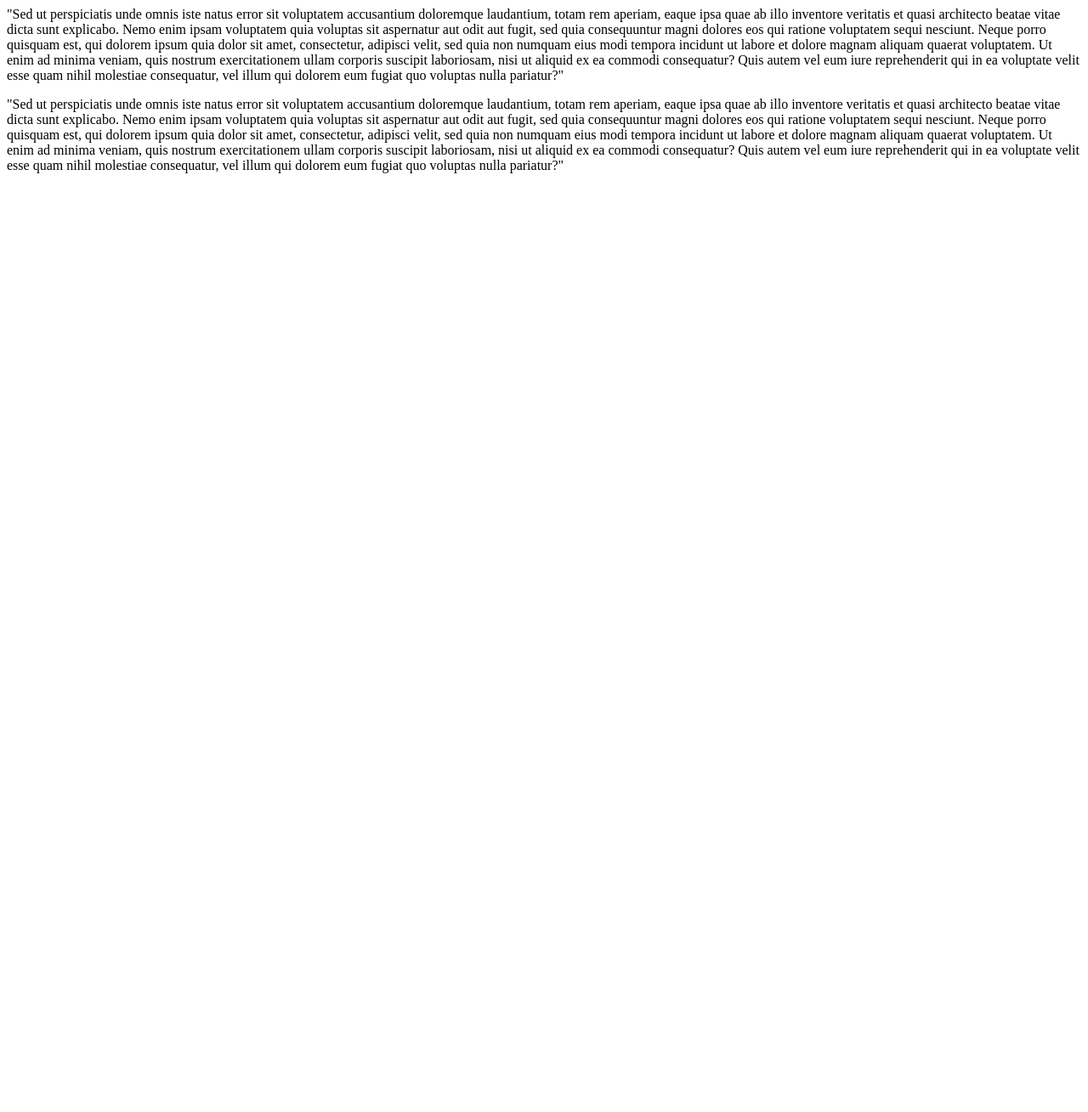
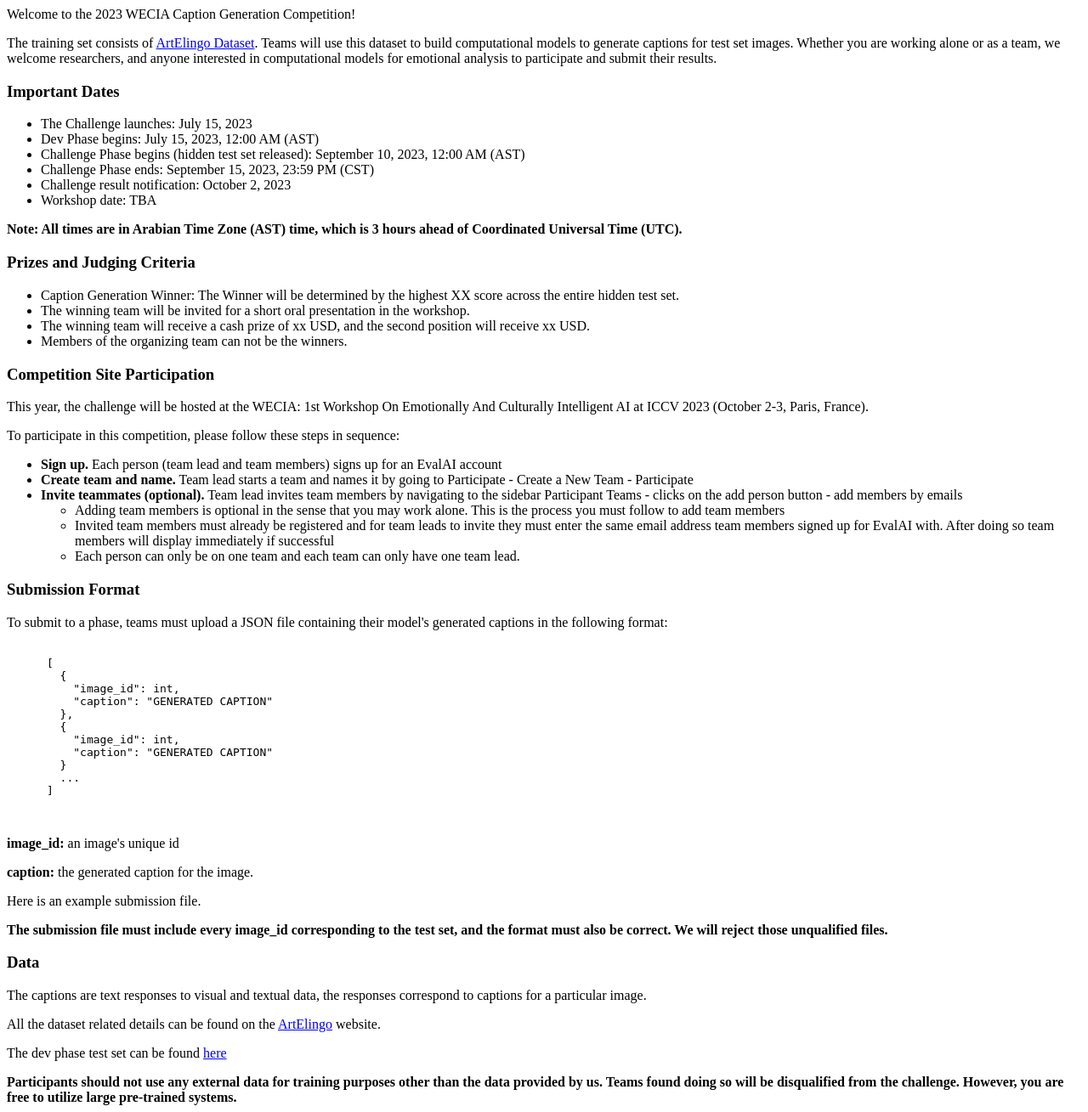
Before and after one commit to iccv23-wecia/caption, a Python web app: template templates/description.html in a window 1280 px wide. Shown: the whole page at 85% size. Before the commit the page ends 204 px from the top, so only its background shows below. Run offline with Jinja, Linux system fonts and the light colour scheme; the template is opened without the code that fills it, so the values that code supplies are empty.

Commit message:
Update description.html

```diff
--- a/templates/description.html
+++ b/templates/description.html
@@ -1,3 +1,79 @@
-<p>"Sed ut perspiciatis unde omnis iste natus error sit voluptatem accusantium doloremque laudantium, totam rem aperiam, eaque ipsa quae ab illo inventore veritatis et quasi architecto beatae vitae dicta sunt explicabo. Nemo enim ipsam voluptatem quia voluptas sit aspernatur aut odit aut fugit, sed quia consequuntur magni dolores eos qui ratione voluptatem sequi nesciunt. Neque porro quisquam est, qui dolorem ipsum quia dolor sit amet, consectetur, adipisci velit, sed quia non numquam eius modi tempora incidunt ut labore et dolore magnam aliquam quaerat voluptatem. Ut enim ad minima veniam, quis nostrum exercitationem ullam corporis suscipit laboriosam, nisi ut aliquid ex ea commodi consequatur? Quis autem vel eum iure reprehenderit qui in ea voluptate velit esse quam nihil molestiae consequatur, vel illum qui dolorem eum fugiat quo voluptas nulla pariatur?"</p>
 
-<p>"Sed ut perspiciatis unde omnis iste natus error sit voluptatem accusantium doloremque laudantium, totam rem aperiam, eaque ipsa quae ab illo inventore veritatis et quasi architecto beatae vitae dicta sunt explicabo. Nemo enim ipsam voluptatem quia voluptas sit aspernatur aut odit aut fugit, sed quia consequuntur magni dolores eos qui ratione voluptatem sequi nesciunt. Neque porro quisquam est, qui dolorem ipsum quia dolor sit amet, consectetur, adipisci velit, sed quia non numquam eius modi tempora incidunt ut labore et dolore magnam aliquam quaerat voluptatem. Ut enim ad minima veniam, quis nostrum exercitationem ullam corporis suscipit laboriosam, nisi ut aliquid ex ea commodi consequatur? Quis autem vel eum iure reprehenderit qui in ea voluptate velit esse quam nihil molestiae consequatur, vel illum qui dolorem eum fugiat quo voluptas nulla pariatur?"</p>
+<p>Welcome to the 2023 WECIA Caption Generation Competition!</p>
+
+<p>The training set consists of <a href="https://www.artelingo.org/">ArtElingo Dataset</a>. Teams will use this dataset to build computational
+    models to generate captions for test set images. Whether you are working alone or as a team, we welcome researchers,
+    and anyone interested in computational models for emotional analysis to participate and submit their results.</p>
+
+
+<h3>Important Dates</h3>
+<ul>
+    <li>The Challenge launches: July 15, 2023</li>
+    <li>Dev Phase begins: July 15, 2023, 12:00 AM (AST)</li>
+    <li>Challenge Phase begins (hidden test set released): September 10, 2023, 12:00 AM (AST)</li>
+    <li>Challenge Phase ends: September 15, 2023, 23:59 PM (CST)</li>
+    <li>Challenge result notification: October 2, 2023</li>
+    <li>Workshop date: TBA</li>
+</ul>
+<p><b>Note: All times are in Arabian Time Zone (AST) time, which is 3 hours ahead of Coordinated Universal Time (UTC).</b></p>
+
+
+<h3>Prizes and Judging Criteria</h3>
+
+<ul>
+    <li>Caption Generation Winner: The Winner will be determined by the highest XX score across the entire hidden test set.</li>
+    <!-- <li>Caption Generation Winner: The Winner will be determined by the highest XXX score across the entire test set.</li> -->
+    <li>The winning team will be invited for a short oral presentation in the workshop.</li>
+    <li>The winning team will receive a cash prize of xx USD, and the second position will receive xx USD. </li>
+    <li> Members of the organizing team can not be the winners.</li>
+</ul>
+
+<h3>Competition Site Participation</h3>
+
+<p>This year, the challenge will be hosted at the WECIA: 1st Workshop On Emotionally And Culturally Intelligent AI at ICCV 2023 (October 2-3, Paris, France).</p>
+<p>To participate in this competition, please follow these steps in sequence:</p>
+
+<ul>
+<li><b>Sign up. </b>Each person (team lead and team members) signs up for an EvalAI account</li>
+<li><b>Create team and name.</b> Team lead starts a team and names it by going to Participate - Create a New Team - Participate</li>
+<li><b>Invite teammates (optional).</b> Team lead invites team members by navigating to the sidebar Participant Teams - clicks on the add person button - add members by emails
+    <ul>
+        <li>Adding team members is optional in the sense that you may work alone. This is the process you must follow to add team members</li>
+        <li>Invited team members must already be registered and for team leads to invite they must enter the same email address team members signed up for EvalAI with. After doing so team members will display immediately if successful</li>
+        <li>Each person can only be on one team and each team can only have one team lead.</li>
+    </ul>
+</ul>
+
+
+<h3>Submission Format</h3>
+<p>To submit to a phase, teams must upload a JSON file containing their model's generated captions in the following format:</p>
+
+<pre>
+    <code>
+      [
+        {
+          "image_id": int,
+          "caption": "GENERATED CAPTION"
+        },
+        {
+          "image_id": int,
+          "caption": "GENERATED CAPTION"
+        }
+        ...
+      ]
+    </code>
+  </pre>
+
+<p><b>image_id: </b>an image's unique id</p>
+<p><b>caption: </b>the generated caption for the image. </p>
+<p>Here is an example submission file.</p>
+<b>The submission file must include every image_id corresponding to the test set, and the format must also be correct. We will reject those unqualified files.</b>
+
+<h3>Data</h3>
+
+<p>The captions are text responses to visual and textual data, the responses correspond to captions for a particular image.</p>
+<p> All the dataset related details can be found on the <a href="https://www.artelingo.org/">ArtElingo</a> website.</p>
+<p>The dev phase test set can be found <a href="https://wecia-iccv23-challenge.s3.amazonaws.com/cap_gen_challenge_dev.csv"> here</a></p>
+
+<b>Participants should not use any external data for training purposes other than the data provided by us.
+    Teams found doing so will be disqualified from the challenge. However, you are free to utilize large pre-trained systems. </b>
```
